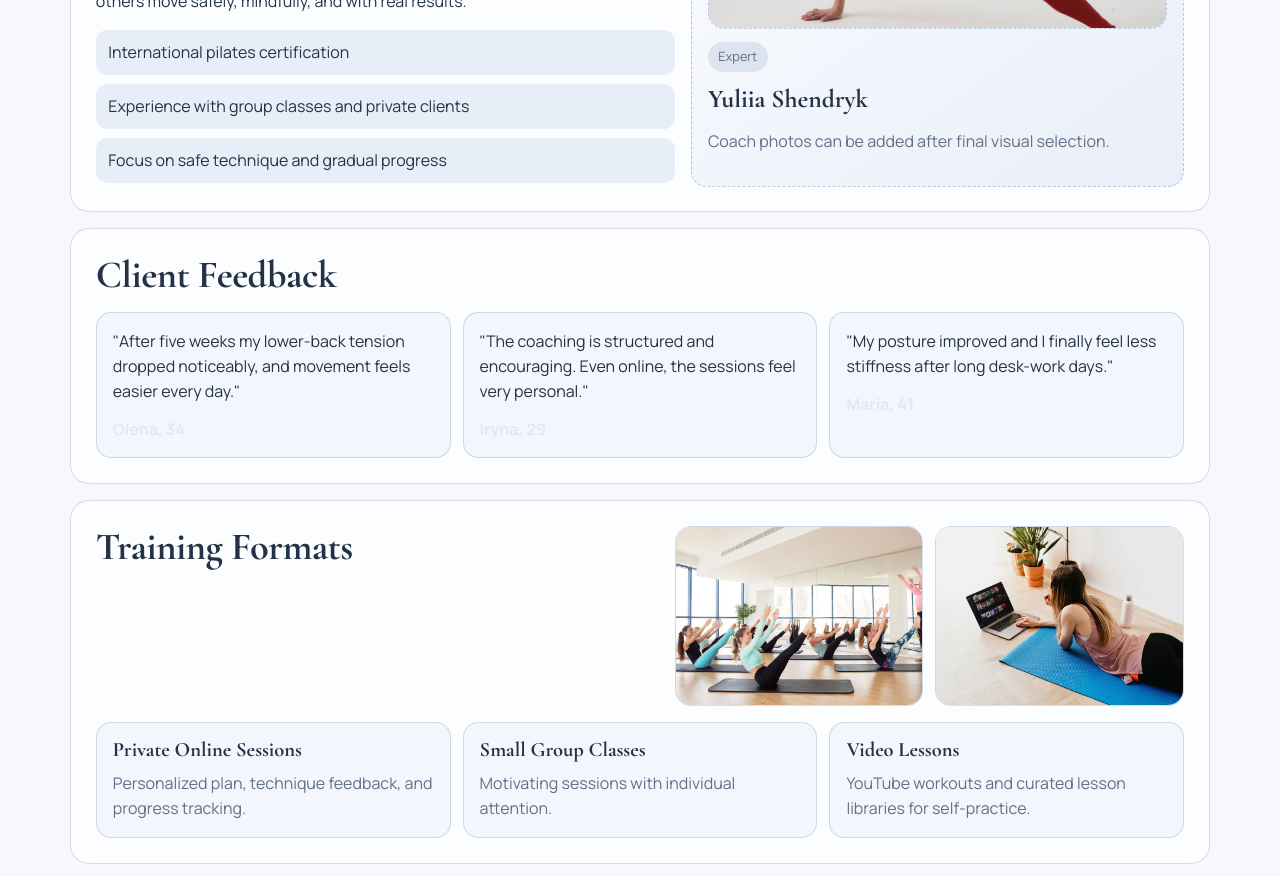
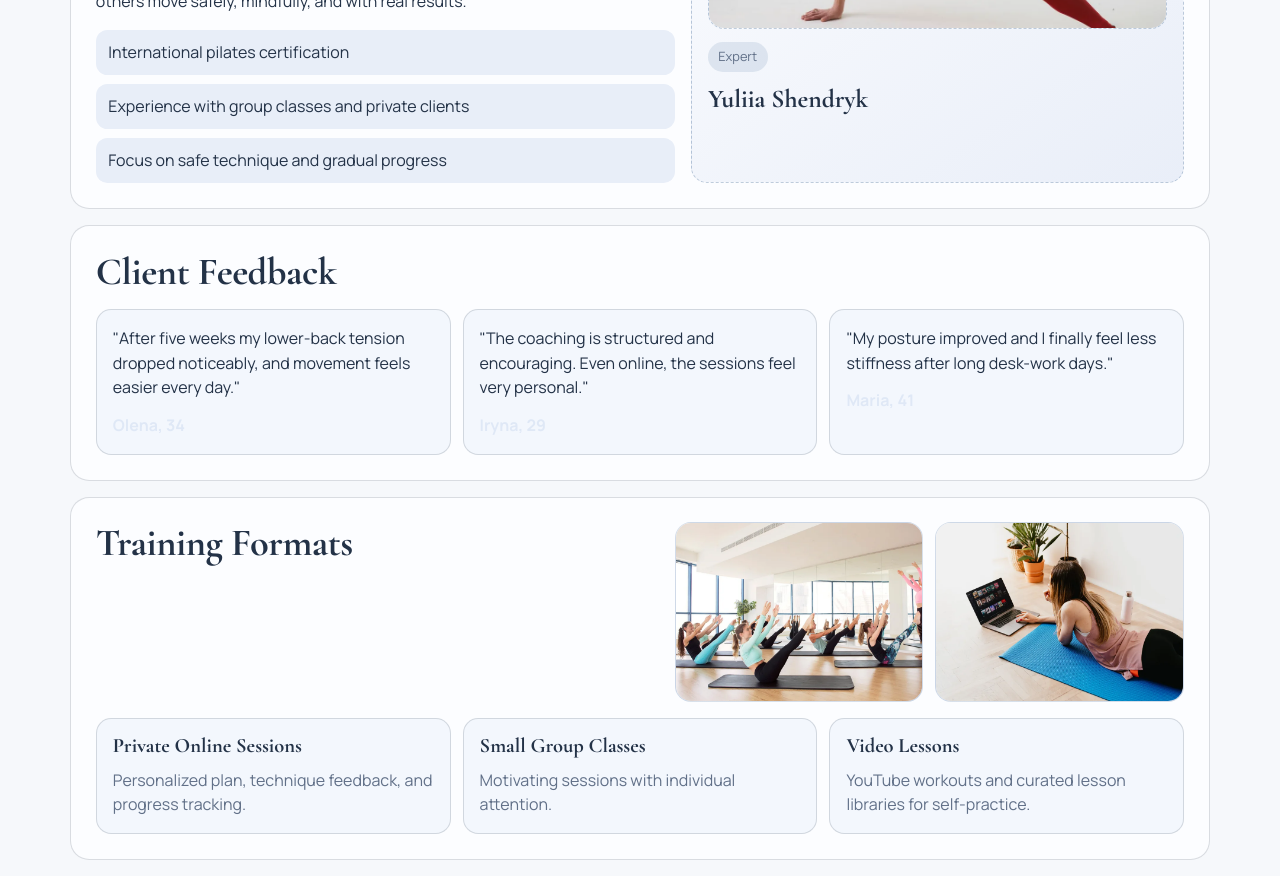
Before and after one commit to alexshen73/pilates-studio, a Next.js app: page /en in a window 1280 px wide. Shown: the part 2360-3236 px from the top of the page. Built offline with nearby package versions, Linux system fonts and the light colour scheme.

Commit message:
Remove trainer photo note

```diff
--- a/app/[locale]/page.tsx
+++ b/app/[locale]/page.tsx
@@ -187,7 +187,6 @@ export default async function LocalePage({ params }: LocalePageProps) {
             </div>
             <p className="profileTag">Expert</p>
             <h3>{trainerName}</h3>
-            <p>{data.trainer.photoNote}</p>
           </article>
         </section>
 
```
